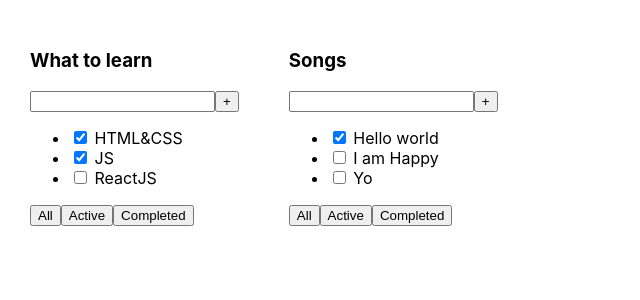
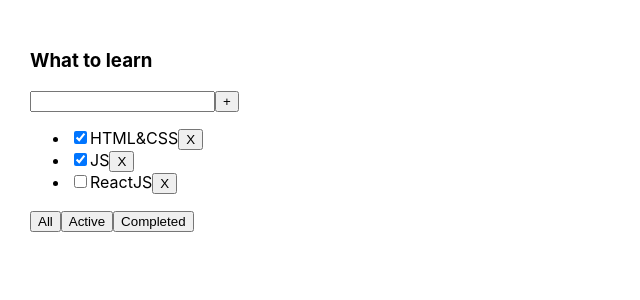
Before and after one commit to Shatiev/1-todolist, a React (Create React App) app: page / in a window 1280 px wide. Shown: the top 300 px of the page, without its empty margins (0-640 px from the left). Built offline with nearby package versions, Linux system fonts and the light colour scheme.

Commit message:
filter for delete tasks

```diff
--- a/src/App.tsx
+++ b/src/App.tsx
@@ -1,27 +1,27 @@
-import React from 'react';
+import React, {useState} from 'react';
 import './App.css';
 import {Todolist} from "./Todolist";
 
 function App() {
 
-        const tasks1 = [
+    const [tasks, setTasks] = useState(
+        [
             {id: 1, title: 'HTML&CSS', isDone: true},
             {id: 2, title: 'JS', isDone: true},
             {id: 3, title: 'ReactJS', isDone: false},
-        ]
+        ])
 
-        const tasks2 = [
-            {id: 1, title: 'Hello world', isDone: true},
-            {id: 2, title: 'I am Happy', isDone: false},
-            {id: 3, title: 'Yo', isDone: false},
-        ]
-
-        return (
-            <div className="App">
-                <Todolist title="What to learn" tasks={tasks1}/>
-                <Todolist title="Songs" tasks={tasks2}/>
-            </div>
-        )
+    const removeTask = (taskId: number) => {
+        const allTasks = tasks
+        const removedTask = tasks.filter(el => el.id !== taskId)
+        setTasks(removedTask)
     }
 
+    return (
+        <div className="App">
+            <Todolist title="What to learn" tasks={tasks} removeTask={removeTask}/>
+        </div>
+    )
+}
+
 export default App;
--- a/src/Todolist.tsx
+++ b/src/Todolist.tsx
@@ -3,6 +3,7 @@
 type TitleType = {
     title: string
     tasks: Array<TaskType>
+    removeTask: (taskId: number) => void
 }
 
 type TaskType = {
@@ -12,6 +13,7 @@
 }
 
 export const Todolist = (props: TitleType) => {
+
     return <div>
         <h3>{props.title}</h3>
         <div>
@@ -19,7 +21,18 @@
             <button>+</button>
         </div>
         <ul>
-            {props.tasks.map(el => <li key={el.id}><input type="checkbox" checked={el.isDone}/> <span>{el.title}</span></li>)}
+            {props.tasks.map(el => {
+
+                const removeTaskHandler = () => {
+                    props.removeTask(el.id)
+                }
+
+                return (<li key={el.id}>
+                    <input type="checkbox" checked={el.isDone}/>
+                    <span>{el.title}</span>
+                    <button onClick={removeTaskHandler}>X</button>
+                </li>)
+            })}
         </ul>
         <div>
             <button>All</button>
```
